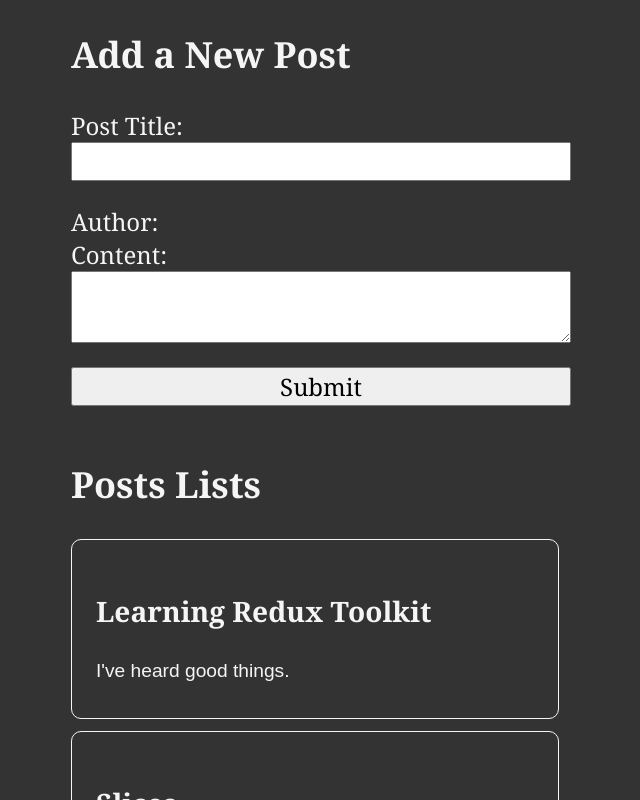
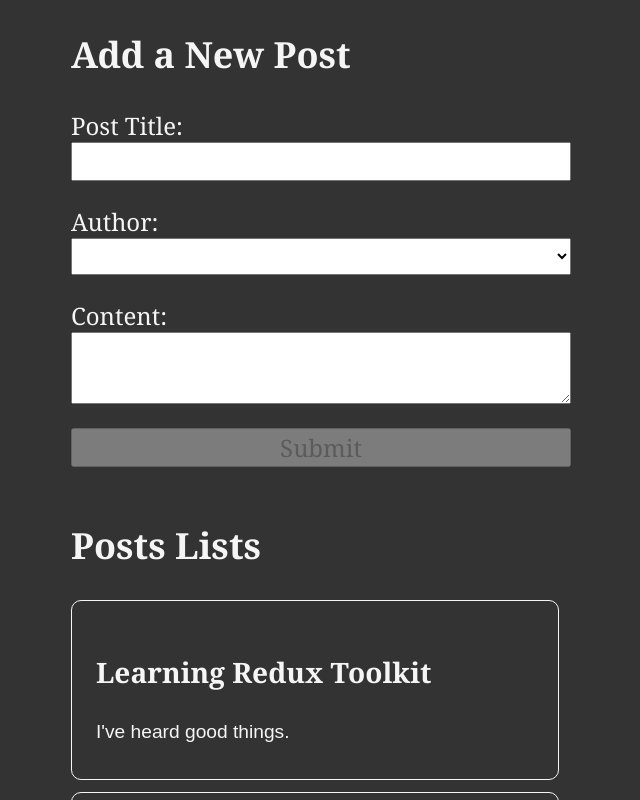
Before and after one commit to joycethh/toolkit, a React (Create React App) app: page / in a window 1280 px wide. Shown: the top 800 px of the page, without its empty margins (319-959 px from the left). Built offline with nearby package versions, Linux system fonts and the light colour scheme; the HTML template or start-up script is replaced by a standard one.

Commit message:
create usersSlice, used in the store, change the post structure to receive the userID

```diff
--- a/src/app/store.js
+++ b/src/app/store.js
@@ -1,10 +1,12 @@
 import { configureStore } from "@reduxjs/toolkit";
 import counterReducer from "../features/counter/counterSlice";
 import postsReducer from "../features/posts/postsSlice";
+import usersReducer from "../features/users/usersSlice";
 
 export const store = configureStore({
   reducer: {
     counter: counterReducer,
     posts: postsReducer,
+    users: usersReducer,
   },
 });
--- a/src/features/posts/Form.js
+++ b/src/features/posts/Form.js
@@ -1,25 +1,35 @@
 import React, { useState } from "react";
-import { useDispatch } from "react-redux";
-import { nanoid } from "@reduxjs/toolkit";
+import { useDispatch, useSelector } from "react-redux";
 
 import { postAdded } from "./postsSlice";
+import { allUsers } from "../users/usersSlice";
 
 const Form = () => {
   const dispatch = useDispatch();
   const [title, setTitle] = useState("");
   const [content, setContent] = useState("");
+  const [userId, setUserId] = useState("");
+  const users = useSelector(allUsers);
+  console.log("users in the form", users);
 
   const onTitleChanged = (e) => setTitle(e.target.value);
   const onContentChanged = (e) => setContent(e.target.value);
+  const onAuthorChanged = (e) => setUserId(e.target.value);
 
   const handleSubmit = () => {
     if (title && content) {
       //   dispatch(postAdded({ id: nanoid(), title, content }));
-      dispatch(postAdded(title, content));
+      dispatch(postAdded(title, content, userId));
       setTitle("");
       setContent("");
     }
   };
+  const canSave = Boolean(title) && Boolean(content) && Boolean(userId);
+  const usersOptions = users.map((user) => (
+    <option key={user.id} value={user.id}>
+      {user.name}
+    </option>
+  ));
   return (
     <section>
       <h2>Add a New Post</h2>
@@ -33,7 +43,10 @@
           onChange={onTitleChanged}
         />
         <label htmlFor="postAuthor">Author:</label>
-
+        <select id="postAuthor" value={userId} onChange={onAuthorChanged}>
+          <option value=""></option>
+          {usersOptions}
+        </select>
         <label htmlFor="postContent">Content:</label>
         <textarea
           id="postContent"
@@ -41,7 +54,7 @@
           value={content}
           onChange={onContentChanged}
         />
-        <button type="button" onClick={handleSubmit}>
+        <button type="button" onClick={handleSubmit} disabled={!canSave}>
           Submit
         </button>
       </form>
--- a/src/features/posts/postsSlice.js
+++ b/src/features/posts/postsSlice.js
@@ -21,12 +21,13 @@
       reducer(state, action) {
         state.push(action.payload);
       },
-      prepare(title, content) {
+      prepare(title, content, userId) {
         return {
           payload: {
             id: nanoid(),
             title,
             content,
+            userId,
           },
         };
       },
--- /dev/null
+++ b/src/features/users/usersSlice.js
@@ -0,0 +1,17 @@
+import { createSlice } from "@reduxjs/toolkit";
+
+const initialState = [
+  { id: "0", name: "Dude Lebowski" },
+  { id: "1", name: "Neil Young" },
+  { id: "2", name: "Dave Gray" },
+];
+
+const usersSlice = createSlice({
+  name: "users",
+  initialState,
+  reducers: {},
+});
+console.log("usersSlice", usersSlice);
+
+export const allUsers = (state) => state.users;
+export default usersSlice.reducer;
```
